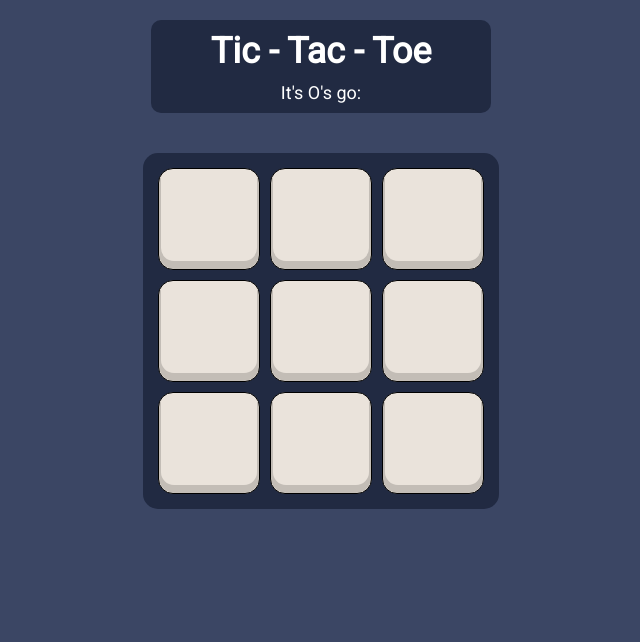
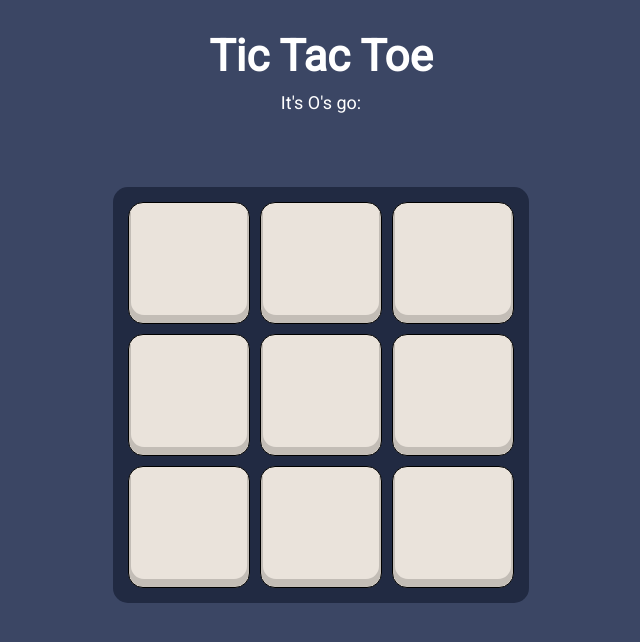
Before and after one commit to TheThomasY/TicTacToe, a plain HTML site: page index.html in a window 1280 px wide. Shown: the whole page, without its empty margins (319-959 px from the left). Drawn offline with Linux system fonts and the light colour scheme.

Commit message:
styling changes

```diff
--- a/index.html
+++ b/index.html
@@ -9,7 +9,7 @@
   </head>
   <body>
     <header>
-      <h1>Tic - Tac - Toe</h1>
+      <h1>Tic Tac Toe</h1>
       <div class="player-turn">It's <span id="to-go"></span>'s go:</div>
     </header>
     <div class="modal" id="winner-modal">
--- a/styles.scss
+++ b/styles.scss
@@ -24,13 +24,13 @@ html {
 }
 
 header {
-  font-size: 1.8rem;
+  font-size: 2.2rem;
   text-align: center;
   margin: 20px auto;
   padding: 10px;
   width: 320px;
   border-radius: 10px;
-  background-color: $grid-bg;
+  // background-color: $grid-bg;
 }
 
 .player-turn {
@@ -113,7 +113,7 @@ header {
 
 // Game grid ----
 .grid {
-  margin: 40px auto;
+  margin: 8vh auto;
   padding: 5px;
   border-radius: 15px;
   border-collapse: separate;
@@ -133,3 +133,16 @@ td {
   cursor: pointer;
   box-shadow: inset 0 -6px 0 2px rgba(0, 0, 0, 0.17);
 }
+
+@media screen and (max-width: 425px) {
+  td {
+    height: 80px;
+    width: 80px;
+  }
+}
+@media screen and (min-width: 769px) {
+  td {
+    height: 120px;
+    width: 120px;
+  }
+}
```
Also changed, not shown: styles.css, 1 other file.
